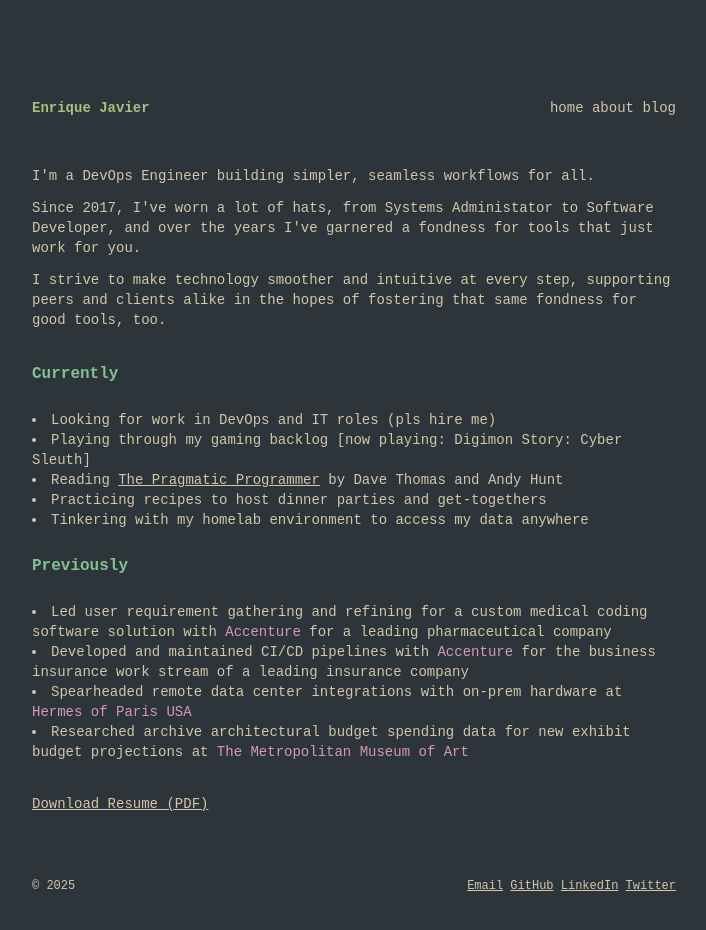
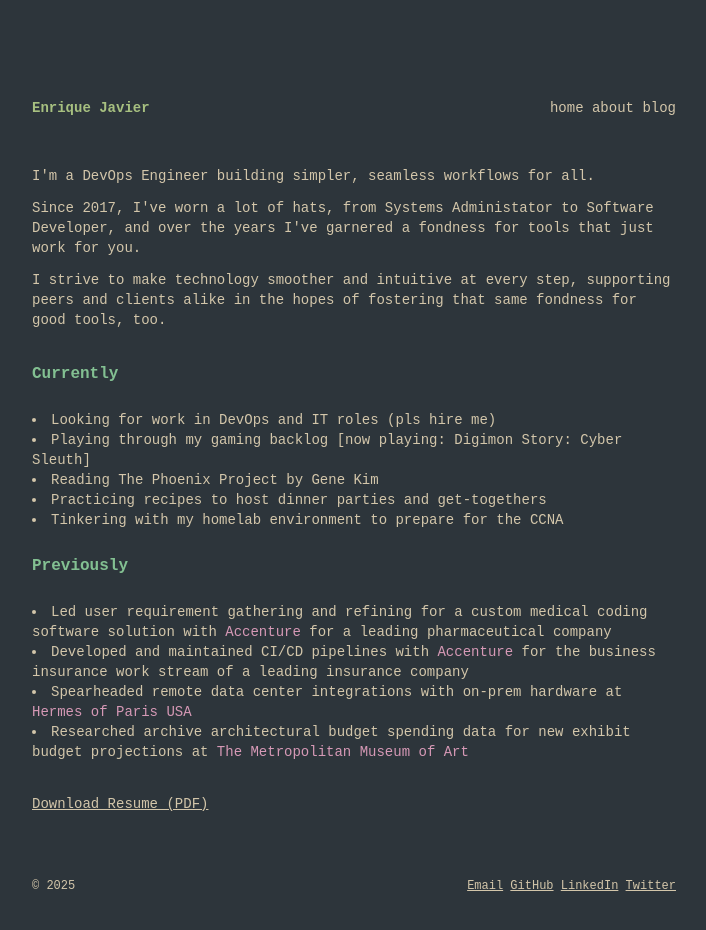
Before and after one commit to usefulsplash/splashsite, an Astro site: page / in a window 1280 px wide. Shown: the whole page, without its empty margins (66-772 px from the left). Built offline with nearby package versions, Linux system fonts and the light colour scheme; Astro itself is replaced by a stand-in of ours.

Commit message:
updated index

```diff
--- a/src/pages/index.astro
+++ b/src/pages/index.astro
@@ -4,6 +4,7 @@ import Layout from "../layouts/Layout.astro"
 const job = "N/A";
 const employed = false
 const currGame = "Digimon Story: Cyber Sleuth"
+const currBook = "The Phoenix Project by Gene Kim"
 ---
 <Layout title={"splashpage"}>
     <main class="flex flex-col space-y-8">
@@ -26,9 +27,9 @@ const currGame = "Digimon Story: Cyber Sleuth"
 		    : <li>Looking for work in DevOps and IT roles (pls hire me)</li>
 		}
 		<li>Playing through my gaming backlog [now playing: {currGame}]</li>
-		<li>Reading <span class="underline">The Pragmatic Programmer</span> by Dave Thomas and Andy Hunt</li>
+		<li>Reading {currBook}</li>
 		<li>Practicing recipes to host dinner parties and get-togethers</li>
-		<li>Tinkering with my homelab environment to access my data anywhere</li>
+		<li>Tinkering with my homelab environment to prepare for the CCNA</li>
 	    </ul>
 	    <h2 class="font-semibold text-ef-aqua text-base">Previously</h2>
 	    <ul class="list-disc list-inside">
```
Also changed, not shown: 1 other file.
